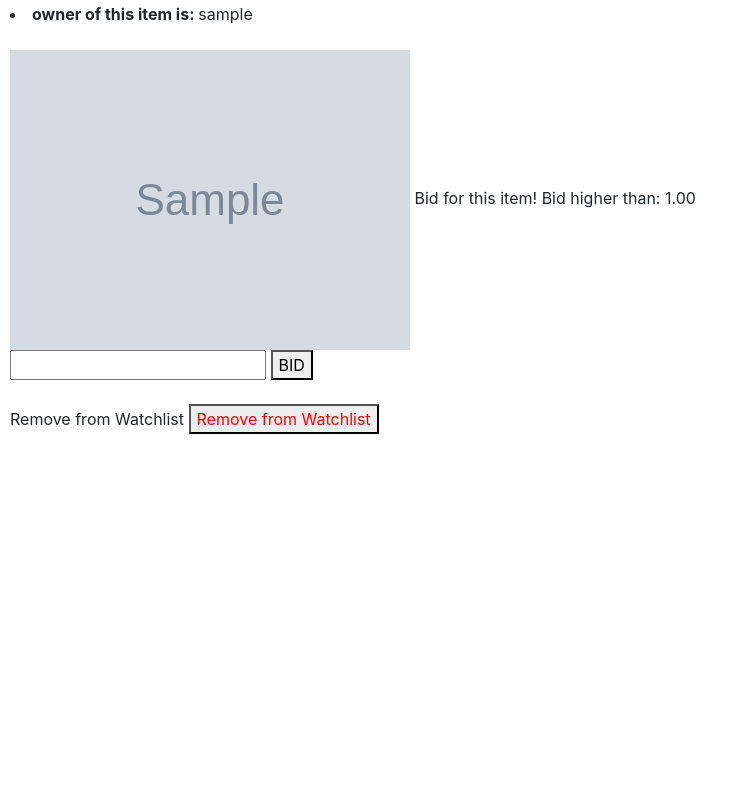
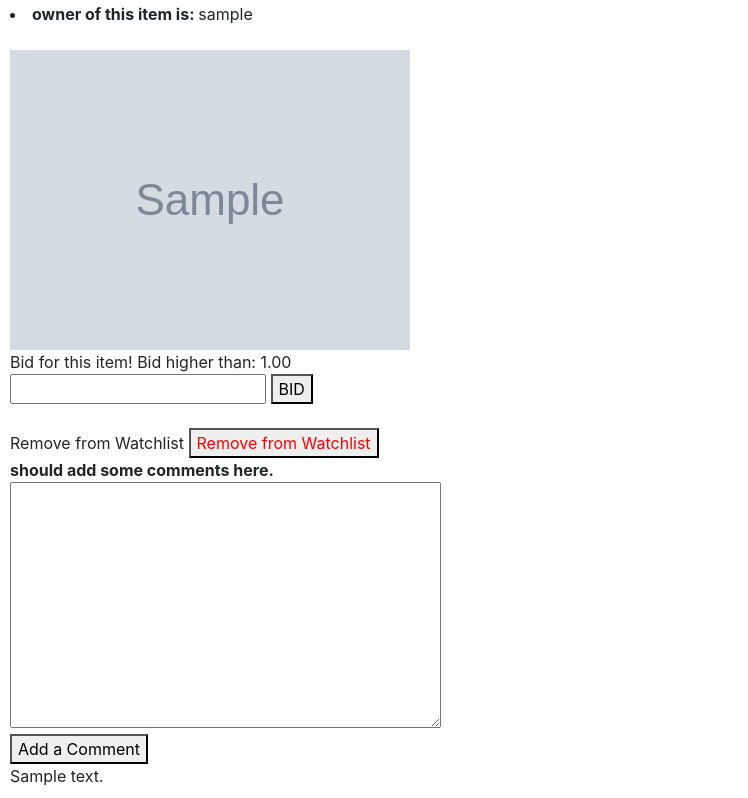
Before and after one commit to boshhy/Commerce, a Django app: page /listing/1 in a window 1280 px wide. Shown: the part 265-1063 px from the top of the page, without its empty margins (0-748 px from the left). Before the commit the page ends 699 px from the top, so only its background shows below. Run offline with Django 3.2, Linux system fonts and the light colour scheme; a user stored in the database is signed in; tables that the repository leaves empty hold one stand-in row (values such as "Sample post"); grey boxes marked "Sample" are stand-in pictures; some libraries are stand-ins or nearby versions.

Commit message:
added the ability to add comments only when logged in

```diff
--- a/auctions/admin.py
+++ b/auctions/admin.py
@@ -1,5 +1,5 @@
 from django.contrib import admin
-from .models import User, Category, Listings, WatchList, Bids
+from .models import User, Category, Listings, WatchList, Bids, Comments
 
 
 # Register your models here.
@@ -8,3 +8,4 @@ admin.site.register(Category)
 admin.site.register(Listings)
 admin.site.register(WatchList)
 admin.site.register(Bids)
+admin.site.register(Comments)
--- a/auctions/forms.py
+++ b/auctions/forms.py
@@ -14,3 +14,7 @@ class ListingForm(forms.Form):
 
 class BidForm(forms.Form):
     bid = forms.DecimalField(max_digits=16, decimal_places=2)
+
+
+class CommentForm(forms.Form):
+    comment = forms.CharField(widget=forms.Textarea())
--- a/auctions/templates/auctions/listing.html
+++ b/auctions/templates/auctions/listing.html
@@ -8,6 +8,7 @@
         <li><b>owner of this item is: </b>{{ listing.seller }}</li>
         <br>
         <img src="{{ listing.imageURL }}">
+        <br>
         {% if user.is_authenticated %}
             Bid for this item!
             Bid higher than: {{ listing.current_bid }}
@@ -45,6 +46,23 @@
                     <button>Add To Watchlist</button>
                 </form>
             {% endif %}
+
+        <b> should add some comments here.</b>
+        <form action="{% url 'listing' listing.id %}" method="POST">
+            {% csrf_token %}
+            {% for field in comment_form %}
+                    {{ field }}
+            {% endfor %}
+            <br><button type="submit">Add a Comment</button>
+        </form>
+
+
         {% endif %}
 
+
+        {% for comment in comments %}
+            {{ comment }}
+            <br>
+        {% endfor %}
+
 {% endblock %}
--- a/auctions/views.py
+++ b/auctions/views.py
@@ -3,8 +3,8 @@ from django.db import IntegrityError
 from django.http import HttpResponse, HttpResponseRedirect
 from django.shortcuts import render
 from django.urls import reverse
-from .models import WatchList, Category, Bids
-from .forms import ListingForm, BidForm
+from .models import WatchList, Category, Bids, Comments
+from .forms import ListingForm, BidForm, CommentForm
 from django.contrib.auth.decorators import login_required
 
 from .models import Listings, User
@@ -99,6 +99,7 @@ def add_listing(request):
 
 def listing(request, listing_id):
     listing = Listings.objects.get(pk=int(listing_id))
+    comments = Comments.objects.filter(listing=listing)
     on_watchlist = False
     is_bid_higher = False
     is_post = False
@@ -122,7 +123,7 @@ def listing(request, listing_id):
                     user=request.user, listings=listing).delete()
                 on_watchlist = False
 
-        if "bid" in request.POST:
+        elif "bid" in request.POST:
             has_bids = Bids.objects.filter(listing=listing)
 
             # If current listing does not have any bids
@@ -151,12 +152,27 @@ def listing(request, listing_id):
                 "on_watchlist": on_watchlist,
                 "bid_form": BidForm(),
                 "is_bid_higher": is_bid_higher,
-                "is_post": is_post
+                "is_post": is_post,
+                "comment_form": CommentForm(),
+                "comments": comments,
             })
+
+        elif "comment" in request.POST:
+            form = CommentForm(request.POST)
+            if form.is_valid():
+                comment = form.cleaned_data["comment"]
+                new_comment = Comments(
+                    user=request.user, comment=comment, listing=listing)
+                new_comment.save()
+
+                return HttpResponse("comment accepted")
+            return HttpResponse("something went wrong")
 
     return render(request, "auctions/listing.html", {
         "listing": listing,
         "on_watchlist": on_watchlist,
         "bid_form": BidForm(),
-        "is_post": is_post
+        "is_post": is_post,
+        "comment_form": CommentForm(),
+        "comments": comments,
     })
```
